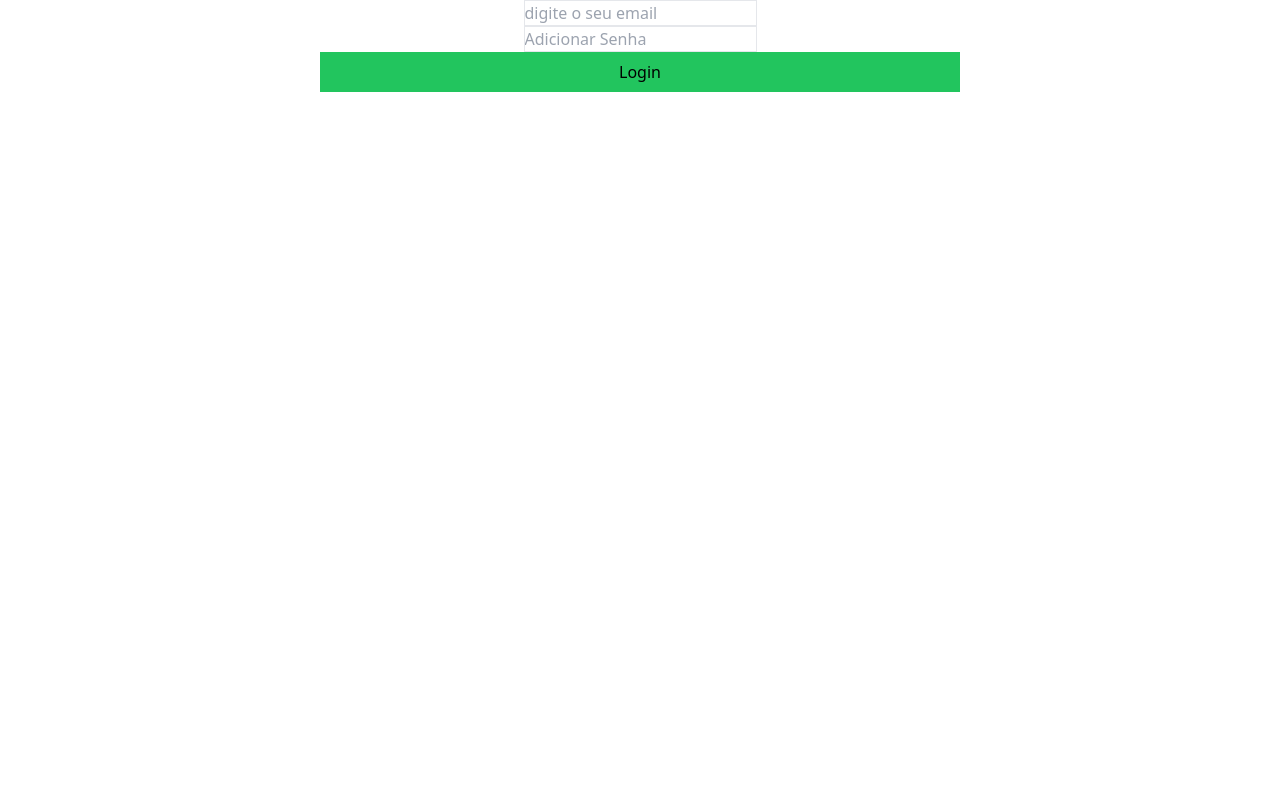
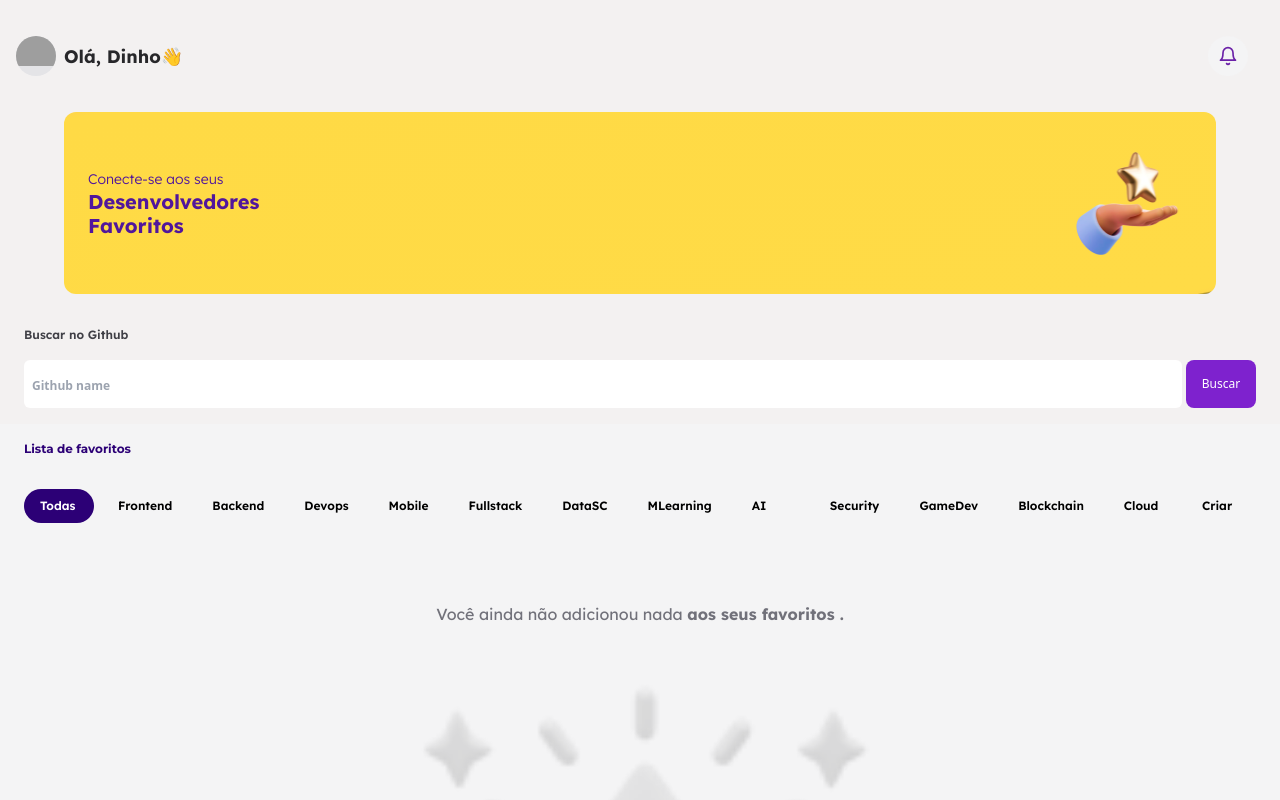
Before and after one commit to dinhoSilwa/StarHub-connect, a React (Vite) app: page / in a window 1280 px wide. Shown: the top 800 px of the page. Built offline with nearby package versions, Linux system fonts and the light colour scheme; grey boxes are pictures that could not be loaded.

Commit message:
STYLE : modify to 412px screens

```diff
--- a/src/App.tsx
+++ b/src/App.tsx
@@ -11,7 +11,7 @@ function App() {
     <>
 
 {
-  !login ? <main>
+  login ? <main>
   <div className="flex flex-col items-center">
     <input type="text" placeholder="digite o seu email" className="border" />
 <input type="password" placeholder="Adicionar Senha" className="border" />
--- a/src/components/Banner.tsx
+++ b/src/components/Banner.tsx
@@ -1,14 +1,25 @@
+import clsx from "clsx";
 import bannerIcons from "../assets/banner/banner_01.png"
 
 export const BannerSection = () => {
   return (
     <>
-      <section className="flex justify-center items-center rounded-xl banner-gradiente h-[132px] w-[90%] ml-auto mr-auto px-6 mb-4">
-        <header className="flex flex-col font-LexendFont  w-[150px] mr-6">
-        <h3 className="font-light text-[12px] text-banner-title">Conecte-se aos seus</h3>
-        <h2 className="font-bold leading-[16px] text-banner-title"> Desenvolvedores Favoritos</h2>
+      <section
+        className={clsx(
+          "flex justify-center items-center rounded-xl banner-gradiente h-[132px] w-[90%] ml-auto mr-auto px-6 mb-4",
+          "small:justify-between small:px-6 small:h-[182px]"
+        )}
+      >
+        <header className="flex flex-col font-LexendFont w-[150px] mr-6">
+          <h3 className={clsx("font-light text-[12px] text-banner-title", "small:text-[14px]")}>
+            Conecte-se aos seus
+          </h3>
+          <h2 className={clsx("font-bold leading-[16px] text-banner-title", "small:leading-6  small:text-[20px]")}>
+            {" "}
+            Desenvolvedores Favoritos
+          </h2>
         </header>
-       <img src={bannerIcons} alt="" className="w-[100px]" />
+        <img src={bannerIcons} alt="" className={clsx("w-[100px]", "small:w-[120px]")} />
       </section>
     </>
   );
--- a/src/components/EditMenu.tsx
+++ b/src/components/EditMenu.tsx
@@ -22,11 +22,11 @@ export const ManagerUser = ({user, ...props} : CrudUserProps) => {
 
         <ul {...props}
           className={clsx(
-            "flex flex-col gap-2 px-2 w-[100px] py-4 shadow-md bg-white rounded-xl z-50 absolute right-0", {"hidden" : isOpen === false}
+            "flex flex-col gap-2 px-2 small:px-4 w-[100px] small:w-[180px] py-4 shadow-md bg-white rounded-xl z-50 absolute right-0", {"hidden" : isOpen === false}
           )}
         >
-          <header>
-            <CircleXIcon size={16} className="ml-auto" onClick={()=>setIsOpen(!isOpen)}  />
+          <header title="fechar Opções">
+            <CircleXIcon size={16} className="ml-auto"  onClick={()=>setIsOpen(!isOpen)}  />
           </header>
 
           <li className="flex gap-1 items-center hover:text-purple-800">
--- a/src/components/Header.tsx
+++ b/src/components/Header.tsx
@@ -1,3 +1,4 @@
+import clsx from "clsx";
 import { BellIcon } from "lucide-react";
 
 export const Header = () => {
@@ -7,9 +8,16 @@ export const Header = () => {
         <figure className="bg-zinc-200 h-10 w-10 rounded-full overflow-hidden">
           <img src="profile" alt="" />
         </figure>
-        <h2 className="font-bold text-[14px] ">Olá, Dinho👋</h2>
+        <h2
+          className={clsx(
+            "font-bold text-[14px] font-LexendFont text-zinc-800",
+            "small:text-[18px]"
+          )}
+        >
+          Olá, Dinho👋
+        </h2>
 
-        <section className="flex-1  flex justify-end px-4">
+        <section className="flex-1 flex justify-end px-4">
           <figure className="h-10 w-10 bg-zinc-100 grid place-content-center rounded-full">
             <BellIcon size={20} className="text-purple-800" />
           </figure>
--- a/src/components/Notlistyet.tsx
+++ b/src/components/Notlistyet.tsx
@@ -4,7 +4,7 @@ export const NotListYet = ({stack} : {stack : string}) =>{
         <>
         <section className='flex flex-col items-center justify-start gap-4 mt-8 h-screen'>
             <h3 className='w-[50%] text-center font-LexendFont text-zinc-500 text-[16px] leading-6'>
-            Você ainda não adicionou nada <strong>aos seu favoritos {stack === "Todas" ? '' : stack}.</strong>
+            Você ainda não adicionou nada <strong>aos seus favoritos {stack === "Todas" ? '' : stack}.</strong>
             </h3>
             <img src={notList} alt="nenhuma lista" className='grayscale w-[50%]' />
         </section>
--- a/src/components/SearchUser.tsx
+++ b/src/components/SearchUser.tsx
@@ -40,10 +40,10 @@ export const SearchUser = () => {
 
   return (
     <>
-      <form action="" className="flex flex-col px-4 py-4 gap-2">
+      <form action="" className="flex flex-col px-4 py-4 gap-2 small:px-6">
         <label
           htmlFor="githubsearch"
-          className="text-[10px] font-semibold text-zinc-700 font-LexendFont"
+          className="text-[10px] font-semibold text-zinc-700 font-LexendFont small:text-[12px] small:mb-2"
         >
           Buscar no Github
         </label>
@@ -54,7 +54,7 @@ export const SearchUser = () => {
             value={term}
             placeholder="Github name"
             onChange={handleSearch}
-            className=" flex-1 bg-white pl-2 rounded-md py-2 placeholder:text-[12px] font-bold text-purple-800 text-[14px] h-12"
+            className=" flex-1 bg-white pl-2 rounded-md py-2 placeholder:text-[12px] font-bold text-purple-800 text-[14px] h-12 small:text-[16px]"
           />{" "}
           <button
             type="button"
--- a/src/components/SelectStackList.tsx
+++ b/src/components/SelectStackList.tsx
@@ -16,7 +16,7 @@ export const SelectStackList: React.FC<SelectStackListProps> = ({
   ...props
 }) => {
   return (
-    <ul className="flex gap-2 flex-wrap overflow-hidden" {...props}>
+    <ul className="flex gap-2 flex-wrap overflow-hidden mb-4" {...props}>
       {stacksList.map(({ stackname }, index) => {
         return (
           <>
@@ -24,7 +24,7 @@ export const SelectStackList: React.FC<SelectStackListProps> = ({
               <li
                 key={index}
                 className={clsx(
-                  "bg-purple-300 text-purple-800 px-2 font-bold rounded-md py-2 cursor-pointer text-[8px] flex items-center",
+                  "bg-purple-300 text-purple-800 px-2 font-bold rounded-md py-2 cursor-pointer text-[8px] small:text-[10px] flex items-center",
                   {
                     "bg-purple-800 text-white": isStack === stackname,
                   }
--- a/src/components/StackList.tsx
+++ b/src/components/StackList.tsx
@@ -16,10 +16,17 @@ export const StackListRender: React.FC<StackListProps> = ({
   return (
     <nav
       role="Stack-List-Navigation"
-      className=" overflow-hidden  grid place-content-center"
+      className="overflow-hidden  grid place-content-center small:px-2"
       {...props}
     >
-      <ul className="flex overflow-x-auto items-center gap-2 justify-between h-16">
+          <h2
+          className="text-[12px] font-bold text-purple-dark
+      font-Montserrat small:px-0
+      "
+        >
+          Lista de favoritos
+        </h2>
+      <ul className="flex overflow-x-auto items-center gap-2 justify-between h-16 small:h-24">
         {stacksList.map(({ stackname }, index) => {
           return (
             <>
--- a/src/components/notFounduser.tsx
+++ b/src/components/notFounduser.tsx
@@ -1,15 +1,20 @@
+import { useEffect } from 'react'
 import notfoundImg from '../assets/banner/notfound.png'
 import { userNameTerm } from '../store/searchResults'
 
 export const NotfoundUser = () =>{
     const {term} = userNameTerm()
 
+    useEffect(()=>{
+
+    },[])
+
     return(
         <section className='flex items-center w-[90%] bg-red-200 px-4 py-8 rounded-md ml-auto mr-auto justify-center gap-4'>
             <h3 className='font-LexendFont leading-4 text-red-800 text-[12px]'>
             Nenhum resultado encontrado para <strong>"{term}"</strong> no GitHub.
             </h3>
-            <img src={notfoundImg} alt="usuário não encontrado" className=' opacity-45 w-20 s' />
+            <img src={notfoundImg} alt="usuário não encontrado" className=' opacity-45 w-20 s'/>
         </section>
     )
 }
--- a/src/components/userfound.tsx
+++ b/src/components/userfound.tsx
@@ -68,7 +68,8 @@ export const UserFound = () => {
                 className=" h-8 text-purple-dark bg-purple-dark-white font-semibold px-2 rounded-md flex items-center gap-1 text-[8px] "
                 onClick={handleDeleteFounds}
               >
-                <EraserIcon size={12} /> Limpar busca
+                <EraserIcon size={12} />
+                <span className="small:text-[12px]">Limpar busca</span>
               </button>
             </div>
 
@@ -143,13 +144,14 @@ export const UserFound = () => {
                   <button
                     type="button"
                     className={clsx(
-                      " h-8 w-full  font-semibold rounded-md flex items-center gap-2 text-[12px] px-2 justify-center",
+                      " small:h-12 h-8 w-full  font-semibold rounded-md flex items-center gap-2 text-[12px] px-2 justify-center ",
                       { " text-white bg-purple-dark": isStack.length > 0 },
                       { "bg-zinc-300 text-zinc-900": isStack === "" }
                     )}
                     onClick={saveFavoriteUser}
                   >
-                    <Layers size={16} /> Favoritar
+                    <Layers size={16} />
+                    <span className="small:text-[16px]">Favoritar</span>
                   </button>
                 ) : (
                   <button
--- a/src/model/allfavorites.ts
+++ b/src/model/allfavorites.ts
@@ -15,7 +15,7 @@ export const stacksList: stacksListType[] = [
   { stackname: "AI" },
   { stackname: "Security" },
   { stackname: "GameDev" },
-  { stackname: "AR/VR" },
   { stackname: "Blockchain" },
-  { stackname: "Cloud" }
+  { stackname: "Cloud" },
+  {stackname : "Criar"}
 ];
```
Also changed, not shown: src/components/FavoriteList.tsx (+14 -18 lines).
